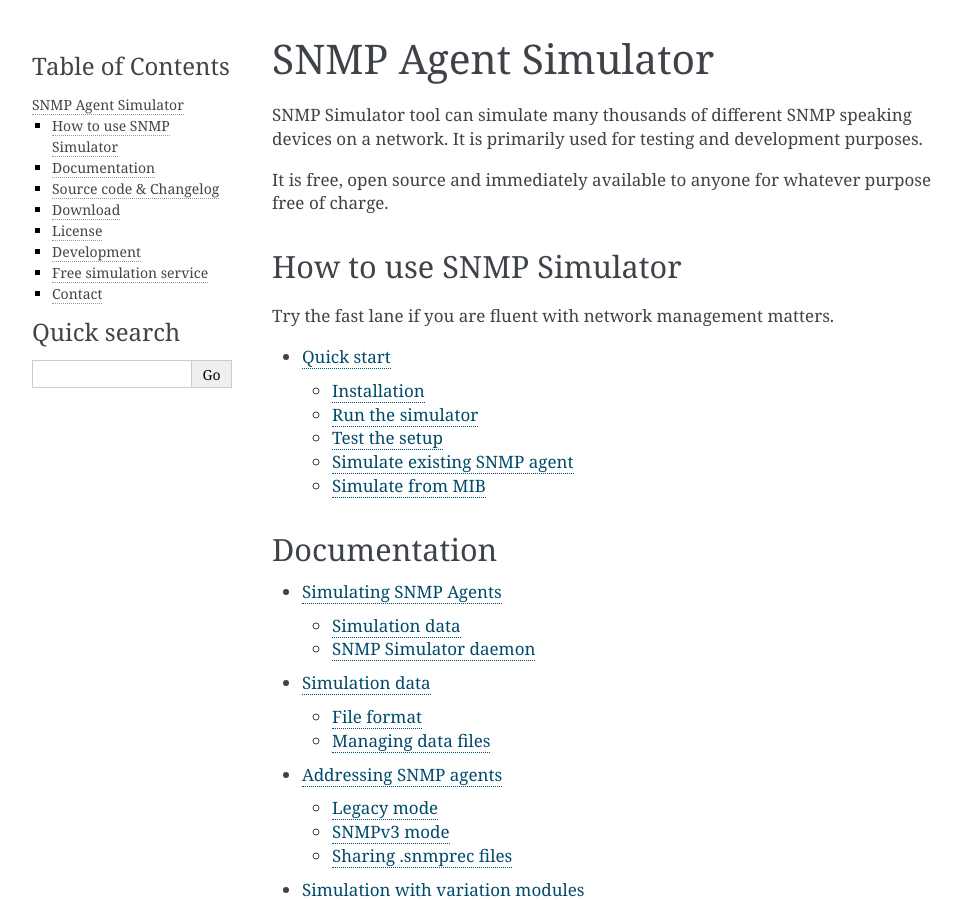
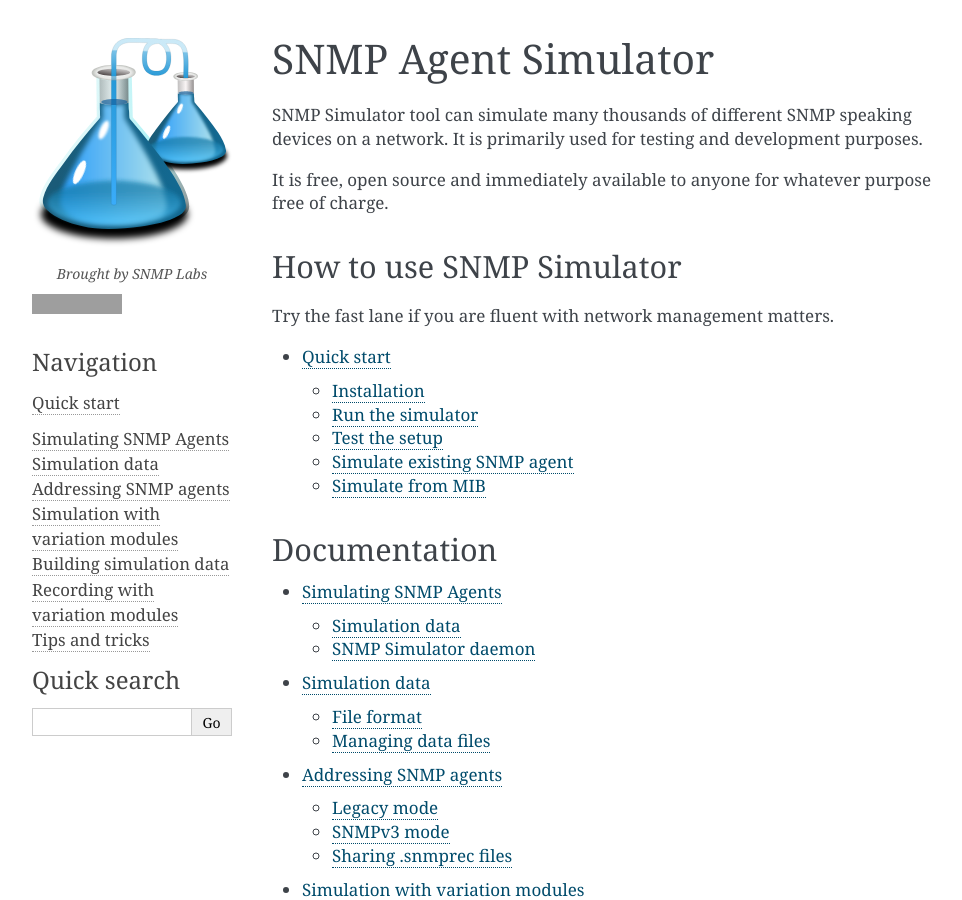
Before and after one commit to etingof/snmpsim, a Sphinx documentation site: the page built from docs/source/contents.rst, in a window 1280 px wide and 900 px high. Shown: the whole window, without its empty margins (148-1110 px from the left). Built offline with Sphinx 7.4.7, drawn with Linux system fonts in a browser that asks for light colours; grey boxes are pictures that could not be loaded.

Commit message:
Alabaster theme fixes, analytics added

```diff
--- a/docs/source/conf.py
+++ b/docs/source/conf.py
@@ -90,12 +90,28 @@
 # documentation.
 #
 html_theme_options = {
-    'description': 'SNMP Simulator',
+    'logo': 'logo.svg',
+    'description': '<p align=center><i>Brought by SNMP Labs</i></p>',
     'show_powered_by': False,
     'github_user': 'etingof',
     'github_repo': 'snmpsim',
     'fixed_sidebar': True,
 }
+
+html_sidebars = {
+    '**': [
+        'about.html',
+        'navigation.html',
+        'relations.html',
+        'searchbox.html',
+        'donate.html',
+    ]
+}
+
+# The name of an image file (within the static path) to use as favicon of the
+# docs.  This file should be a Windows icon file (.ico) being 16x16 or 32x32
+# pixels large.
+html_favicon = '.static/favicon.ico'
 
 # Add any paths that contain custom static files (such as style sheets) here,
 # relative to this directory. They are copied after the builtin static files,
```
Also changed, not shown: .travis.yml, docs/source/.static/favicon.ico (added), docs/source/.static/logo.svg (added), 2 other files.
